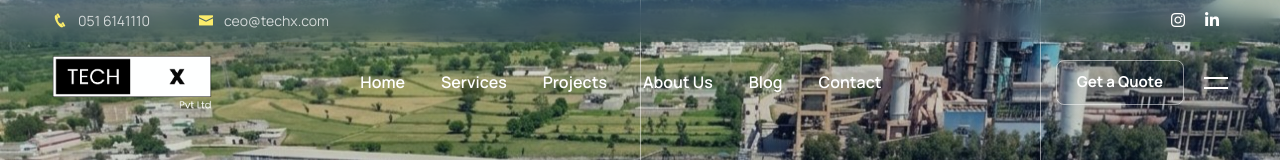
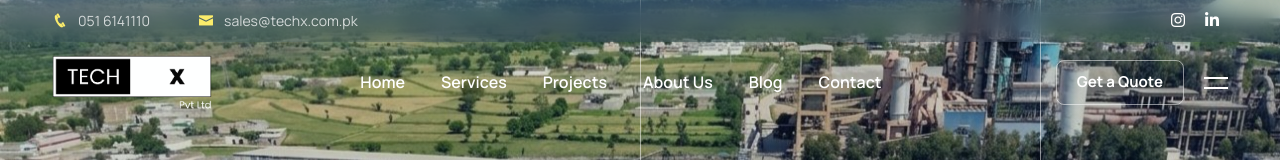
Before and after one commit to Techx425/Techx, a Next.js app: page /projects in a window 1280 px wide. Shown: the top 160 px of the page. Built offline with nearby package versions, Linux system fonts and the light colour scheme.

Commit message:
Update email from ceo@techx.com to sales@techx.com.pk across the site

```diff
--- a/src/app/about/page.tsx
+++ b/src/app/about/page.tsx
@@ -191,7 +191,7 @@ export default function About() {
                                             <h4 className="mb-0">{member.name}</h4>
                                             <p className="mb-3 text-muted">{member.role}</p>
                                             <div className="social-icons s1 mt-3">
-                                                <Link href={`mailto:${(member as any).email || (member.role === 'Founder and CEO' ? 'ceo@techx.com' : 'info@techx.com')}`}><i className="fa-regular fa-envelope"></i></Link>
+                                                <Link href={`mailto:${(member as any).email || (member.role === 'Founder and CEO' ? 'sales@techx.com.pk' : 'info@techx.com')}`}><i className="fa-regular fa-envelope"></i></Link>
                                                 {member.role === 'Founder and CEO' && (
                                                     <Link href="https://www.linkedin.com/in/saad-sikander-659384193?utm_source=share_via&utm_content=profile&utm_medium=member_ios" target="_blank"><i className="fa-brands fa-linkedin-in"></i></Link>
                                                 )}
@@ -255,7 +255,7 @@ export default function About() {
                             {[
                                 { title: "Need Our Services?", text: "Call: 051 6141110" },
                                 { title: "Work Hours", text: "Mon to Sat 08:00 - 17:00" },
-                                { title: "Email Us", text: "ceo@techx.com" }
+                                { title: "Email Us", text: "sales@techx.com.pk" }
                             ].map((item, idx) => (
                                 <motion.div
                                     key={idx}
--- a/src/app/contact/page.tsx
+++ b/src/app/contact/page.tsx
@@ -147,7 +147,7 @@ export default function Contact() {
                                     {[
                                         { title: "Head Office", icon: "icofont-location-pin", text: "4th Floor Anchor Acrade Block D, Naval Ancourage, Islamabad" },
                                         { title: "Call Us", icon: "icofont-phone", text: "051 6141110" },
-                                        { title: "Email Us", icon: "icofont-envelope", text: "ceo@techx.com" },
+                                        { title: "Email Us", icon: "icofont-envelope", text: "sales@techx.com.pk" },
                                         { title: "Business Hours", icon: "icofont-clock-time", text: "Mon - Fri: 9:00 AM - 6:00 PM" }
                                     ].map((item, idx) => (
                                         <motion.div
--- a/src/app/projects/page.tsx
+++ b/src/app/projects/page.tsx
@@ -199,7 +199,7 @@ export default function Projects() {
                             {[
                                 { title: "Need Our Services?", text: "Call: 051 6141110" },
                                 { title: "Work Hours", text: "Mon to Sat 08:00 - 17:00" },
-                                { title: "Email Us", text: "ceo@techx.com" }
+                                { title: "Email Us", text: "sales@techx.com.pk" }
                             ].map((item, idx) => (
                                 <motion.div
                                     key={idx}
--- a/src/app/services/page.tsx
+++ b/src/app/services/page.tsx
@@ -110,7 +110,7 @@ export default function Services() {
                                     {[
                                         { title: "Need Our Services?", text: "Call: 051 6141110" },
                                         { title: "Message Us", text: "We Are Always Ready" },
-                                        { title: "Email Us", text: "ceo@techx.com" }
+                                        { title: "Email Us", text: "sales@techx.com.pk" }
                                     ].map((item, idx) => (
                                         <motion.div
                                             key={idx}
--- a/src/components/Footer.tsx
+++ b/src/components/Footer.tsx
@@ -69,7 +69,7 @@ export default function Footer() {
                             <div className="fw-bold text-white d-flex align-items-center">
                                 <i className="icofont-envelope me-2 id-color"></i><span>Email Us</span>
                             </div>
-                            ceo@techx.com
+                            sales@techx.com.pk
                         </div>
                     </div>
                 </div>
--- a/src/components/Header.tsx
+++ b/src/components/Header.tsx
@@ -54,7 +54,7 @@ export default function Header() {
                                         <Link href="#"><i className="icofont-phone"></i>051 6141110</Link>
                                     </div>
                                     <div className="topbar-widget me-5">
-                                        <Link href="#"><i className="icofont-envelope"></i>ceo@techx.com</Link>
+                                        <Link href="#"><i className="icofont-envelope"></i>sales@techx.com.pk</Link>
                                     </div>
                                 </div>
 
```
